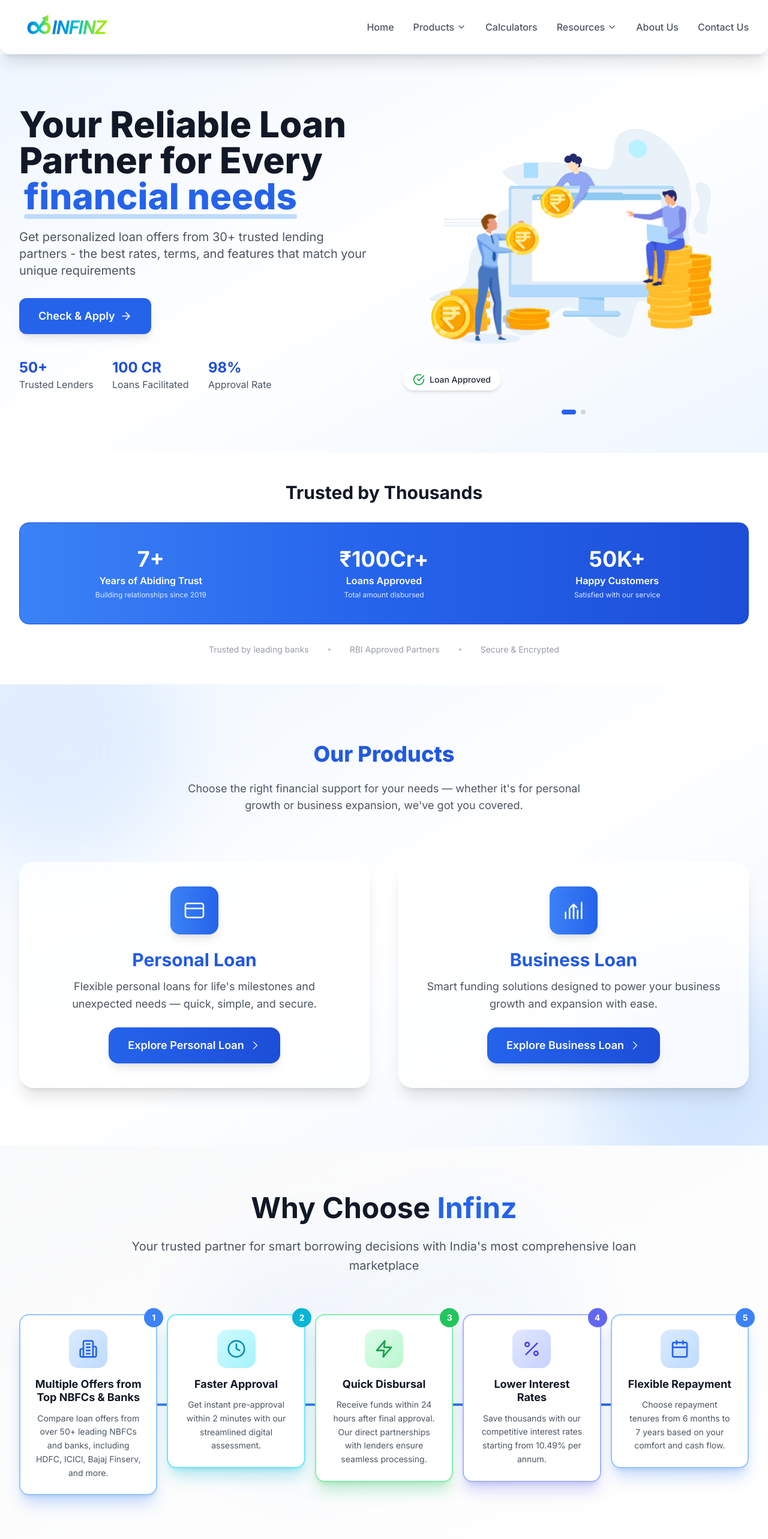
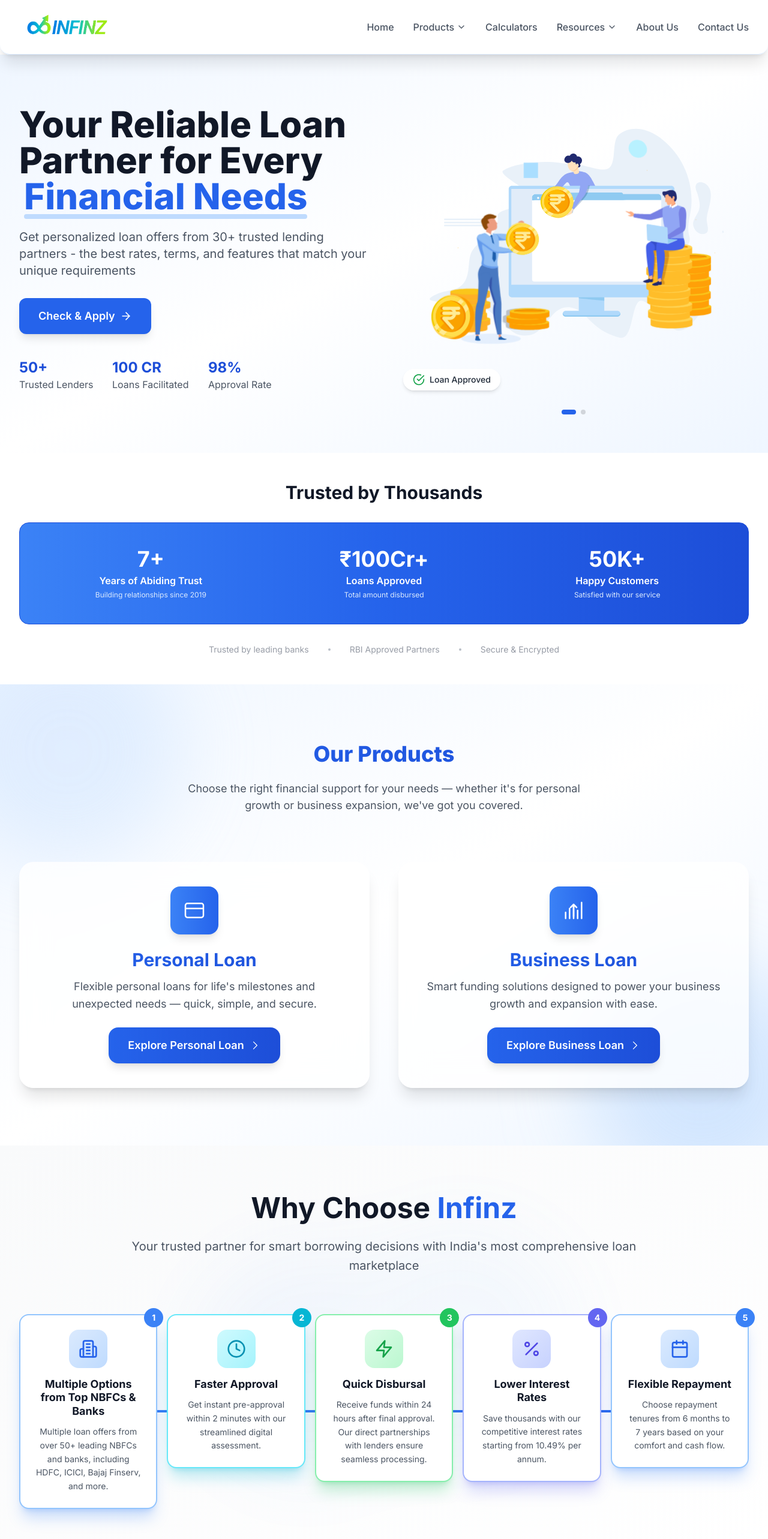
Before and after one commit to Seabed2Crest/infinz, a Next.js app: page / in a window 1280 px wide. Shown: the top 2566 px of the page at 60% size. Built offline with nearby package versions, Linux system fonts and the light colour scheme; no server answers.

Commit message:
Content update from homepage

```diff
--- a/app/components/Hero.tsx
+++ b/app/components/Hero.tsx
@@ -8,7 +8,7 @@ import { useRouter } from "next/navigation";
 const heroSlides = [
   {
     title: "Your Reliable Loan Partner for Every",
-    subtitle: "financial needs",
+    subtitle: "Financial Needs",
     description:
       "Get personalized loan offers from 30+ trusted lending partners - the best rates, terms, and features that match your unique requirements",
     stats: [
--- a/app/components/WhyChoose.tsx
+++ b/app/components/WhyChoose.tsx
@@ -32,9 +32,9 @@ const milestones = [
   {
     id: 1,
     icon: Building2,
-    title: "Multiple Offers from Top NBFCs & Banks",
+    title: "Multiple Options from Top NBFCs & Banks",
     description:
-      "Compare loan offers from over 50+ leading NBFCs and banks, including HDFC, ICICI, Bajaj Finserv, and more.",
+      "Multiple loan offers from over 50+ leading NBFCs and banks, including HDFC, ICICI, Bajaj Finserv, and more.",
     delay: 0,
   },
   {
```
